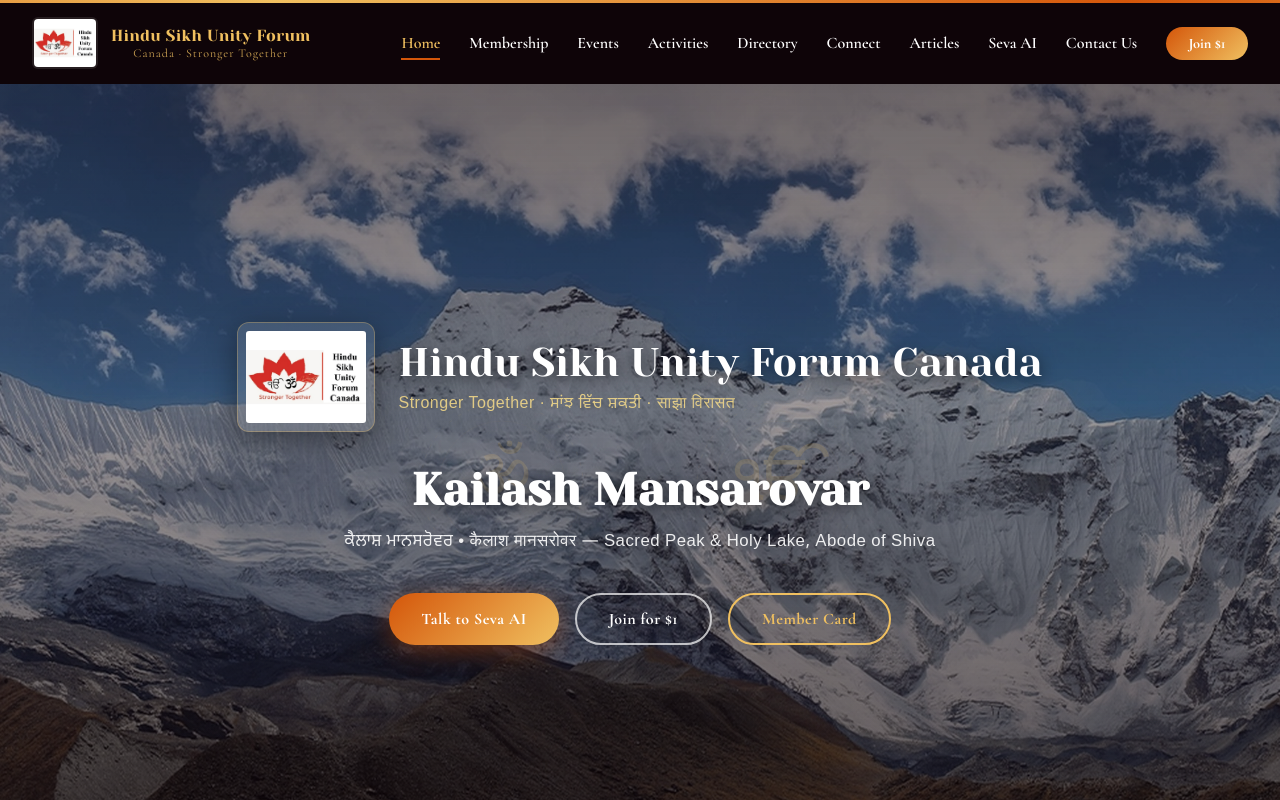
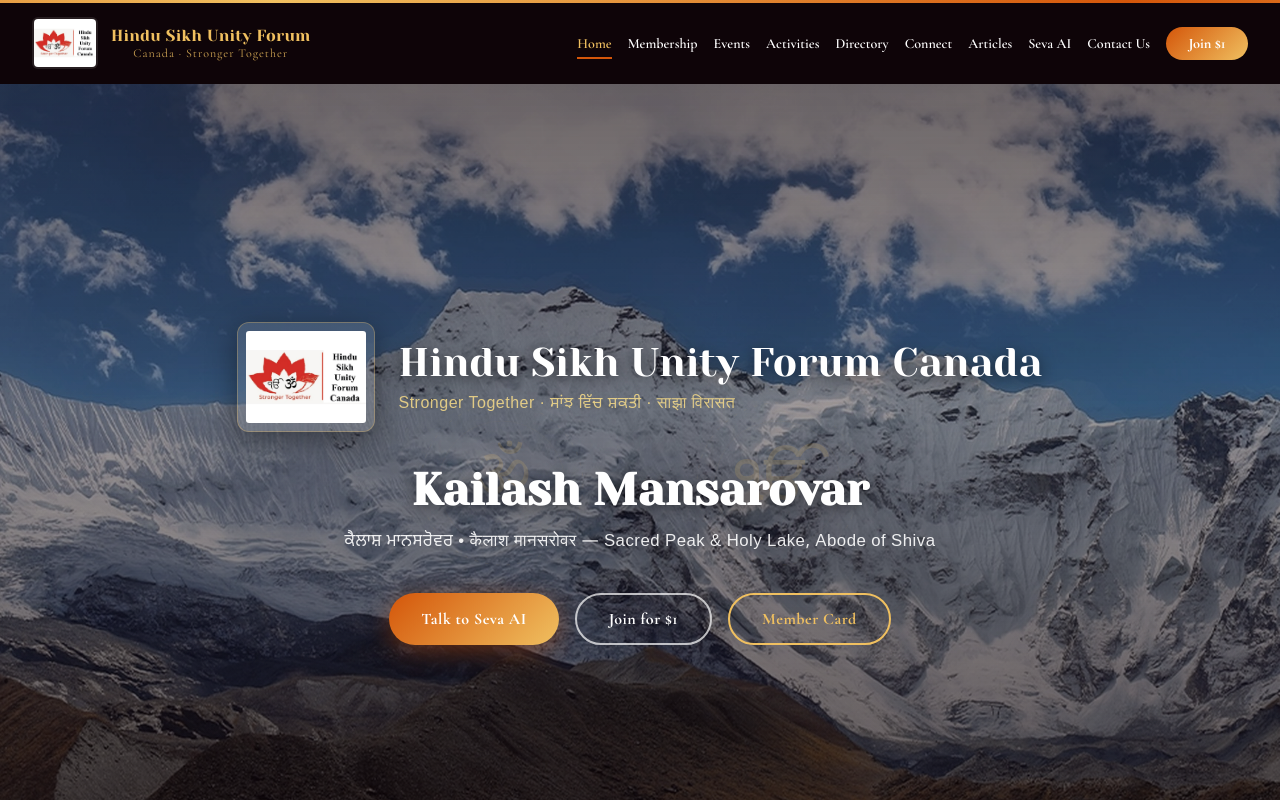
Before and after one commit to hindusikhcanada/Unity, a React (Create React App) app: page / in a window 1280 px wide. Shown: the top 800 px of the page. Built offline with nearby package versions, Linux system fonts and the light colour scheme.

Commit message:
Fix nav: tighten gap so Contact Us is visible

```diff
--- a/src/App.css
+++ b/src/App.css
@@ -43,8 +43,8 @@
 .logo-ik { font-family: 'Noto Sans Gurmukhi', sans-serif; font-size: .9rem; color: #fff; font-weight: 700; }
 .logo-om { font-family: 'Noto Serif Devanagari', serif; font-size: .9rem; color: #fff; font-weight: 700; }
 .logo-name { font-family: 'Yeseva One', serif; color: var(--gold); font-size: 1.1rem; letter-spacing: .3px; white-space: nowrap; }
-.nav-links { display: flex; align-items: center; gap: 1.8rem; flex-wrap: wrap; }
-.nav-links button { background: none; border: none; color: #fff; font-size: 1rem; font-weight: 600; cursor: pointer; transition: color .2s; white-space: nowrap; padding: .3rem 0; position: relative; font-family: 'Cormorant Garamond', serif; }
+.nav-links { display: flex; align-items: center; gap: 1rem; flex-wrap: nowrap; }
+.nav-links button { background: none; border: none; color: #fff; font-size: .88rem; font-weight: 600; cursor: pointer; transition: color .2s; white-space: nowrap; padding: .3rem 0; position: relative; font-family: 'Cormorant Garamond', serif; }
 .nav-links button::after { content: ''; position: absolute; bottom: -2px; left: 0; right: 0; height: 2px; background: var(--saffron); transform: scaleX(0); transition: transform .2s; transform-origin: left; }
 .nav-links button:hover, .nav-links button.active { color: var(--gold); }
 .nav-links button.active::after { transform: scaleX(1); }
```
